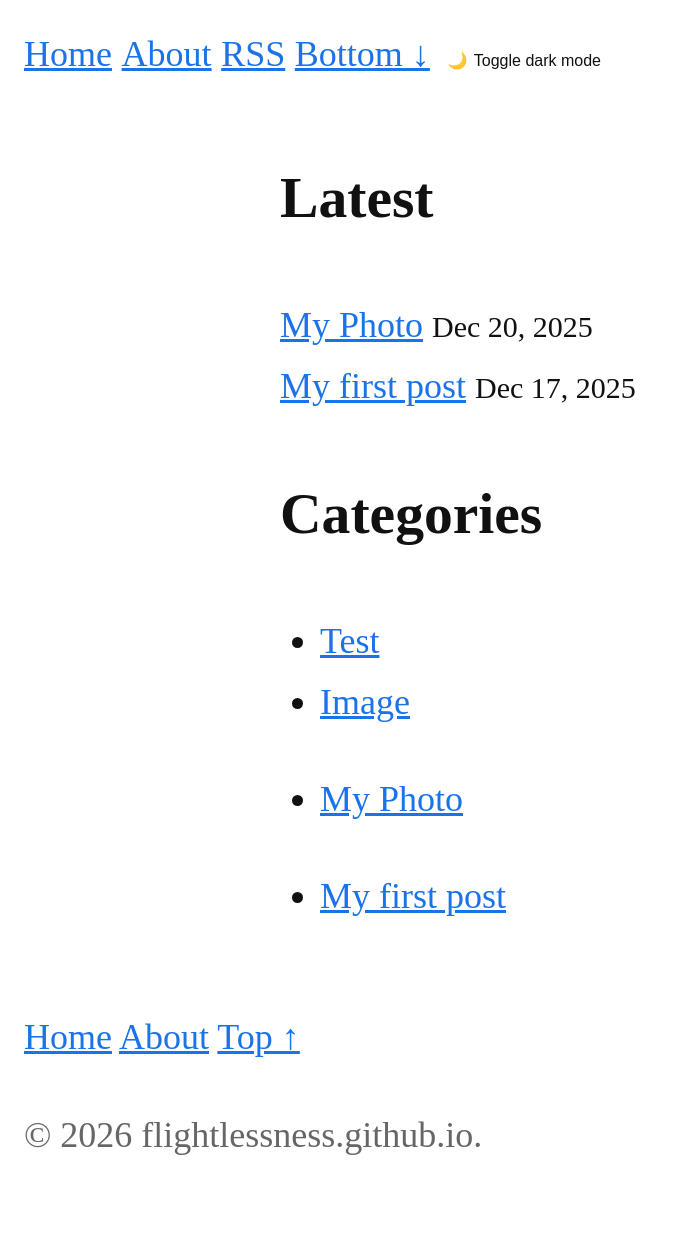
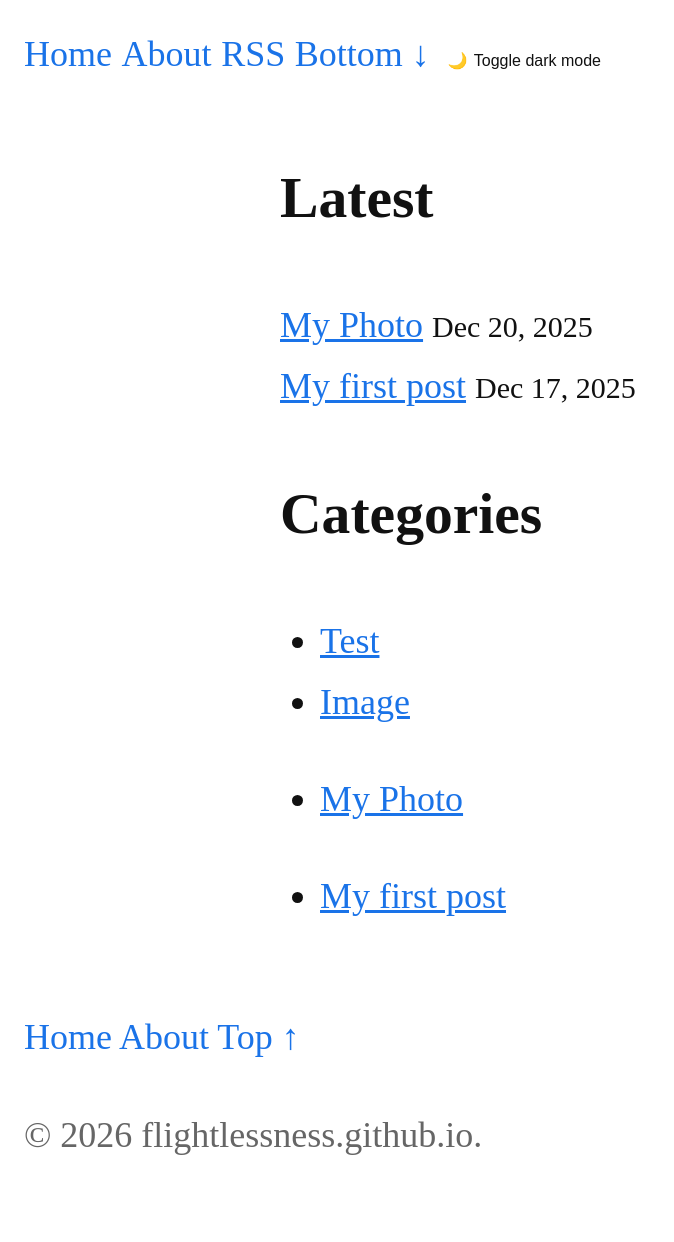
Before and after one commit to flightlessness/flightlessness.github.io, a Jekyll site: the page built from index.md, in a window 1280 px wide. Shown: the whole page, without its empty margins (0-674 px from the left). Built offline with Jekyll 4.4.1, drawn with Linux system fonts in a browser that asks for light colours.

Commit message:
Update custom.css

```diff
--- a/assets/css/custom.css
+++ b/assets/css/custom.css
@@ -10,6 +10,16 @@ h3 { font-size: 1.3em; }
 main {
   max-width: 720px;
   margin: 0 auto;
+}
+
+.site-nav a,
+.site-footer a {
+  text-decoration: none;
+}
+
+.site-nav a:hover,
+.site-footer a:hover {
+  opacity: 0.7;
 }
 
 /* color system: define variables for light mode */
```
